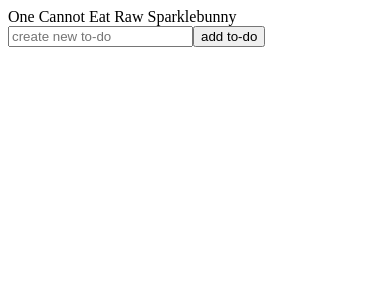
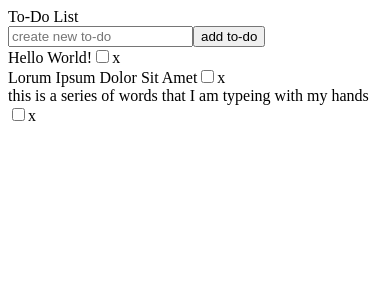
Before and after one commit to Cassels-null/to-dos, a React app: page / in a window 390 px wide. Shown: the top 300 px of the page. Built offline with nearby package versions, Linux system fonts and the light colour scheme; the HTML template or start-up script is replaced by a standard one.

Commit message:
Add Responsive styleing

```diff
--- a/src/index.jsx
+++ b/src/index.jsx
@@ -8,8 +8,18 @@ class App extends React.Component {
     constructor(props){
         super(props);
         this.state = {
-            list: [],
-            maxId: 0
+            list: [
+                {done: false,
+                id:0,
+                task: "Hello World!"},
+                {done: false,
+                id:1,
+                task: "Lorum Ipsum Dolor Sit Amet"},
+                {done: false,
+                id:2,
+                task: "this is a series of words that I am typeing with my hands"}
+            ],
+            maxId: 3
         }
         this.addToList = this.addToList.bind(this);
         this.toggleDone = this.toggleDone.bind(this);
@@ -55,7 +65,7 @@ class App extends React.Component {
 
     render(){
         return(<div id="main">
-                <div>One Cannot Eat Raw Sparklebunny</div>
+                <div id="banner">To-Do List</div>
                     <form id="inputBar" onSubmit={this.addToList}>
                     <input id="taskInput" type="text" placeholder="create new to-do"></input>
                     <input id="submit" type="submit" value="add to-do"></input>
--- a/src/listItem.jsx
+++ b/src/listItem.jsx
@@ -17,7 +17,7 @@ class ListItem extends React.Component {
                 <span className="tickBoxes">
                     <input className="doneBox" type="checkbox" onClick={()=>{this.toggle()}}
                     checked={this.props.item.done}/>
-                    <span className="deleteBox" onClick={()=>{this.deleter()}}>X</span>
+                    <span className="deleteBox" onClick={()=>{this.deleter()}}>x</span>
                 </span>
             </div>
         )
```
Also changed, not shown: 1 other file (tests, documents, lock files or other folders).
